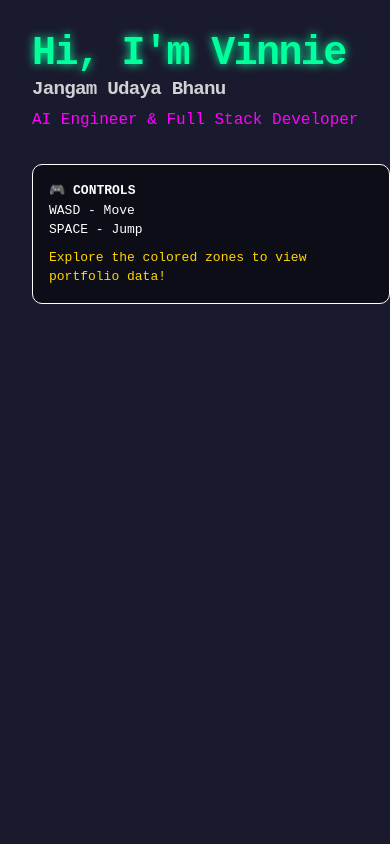
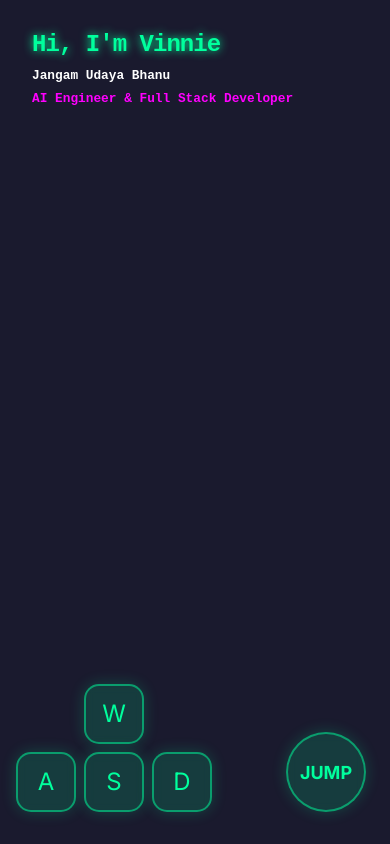
Before and after one commit to vinniebhanu2021/Vinnie-AI, a Next.js app: page / in a window 390 px wide. Built offline with nearby package versions, Linux system fonts and the light colour scheme; no server answers.

Commit message:
Implement Mobile Responsive UI and Virtual Touch Joystick

```diff
--- a/app/page.js
+++ b/app/page.js
@@ -5,6 +5,7 @@ import { KeyboardControls } from "@react-three/drei";
 import { Physics } from "@react-three/rapier";
 import GameWorld from "../components/GameWorld";
 import ErrorBoundary from "../components/ErrorBoundary";
+import MobileControls from "../components/MobileControls";
 
 export default function Home() {
   const keyboardMap = useMemo(() => [
@@ -17,6 +18,19 @@ export default function Home() {
 
   return (
     <main style={{ width: '100vw', height: '100vh', background: '#1a1a2e', overflow: 'hidden' }}>
+
+      <style>{`
+        .responsive-title { font-size: 2.5rem; }
+        .responsive-subtitle { font-size: 1rem; }
+        .controls-box { display: block; }
+        @media (max-width: 768px) {
+          .responsive-title { font-size: 1.5rem !important; }
+          .responsive-subtitle { font-size: 0.8rem !important; }
+          .controls-box { display: none !important; }
+        }
+      `}</style>
+
+      <MobileControls />
 
       <ErrorBoundary>
         <KeyboardControls map={keyboardMap}>
@@ -37,14 +51,17 @@ export default function Home() {
 
       {/* Universal UI Overlay */}
       <div style={{ position: 'absolute', top: '2rem', left: '2rem', color: '#fff', pointerEvents: 'none', fontFamily: 'monospace', zIndex: 100 }}>
-        <h1 style={{ fontSize: '2.5rem', color: '#00ff9d', textShadow: '0 0 10px #00ff9d', margin: 0 }}>Hi, I'm Vinnie</h1>
-        <h2 style={{ fontSize: '1.2rem', margin: '0.2rem 0 0 0', color: 'rgba(255,255,255,0.8)' }}>Jangam Udaya Bhanu</h2>
-        <p style={{ fontSize: '1rem', marginTop: '0.5rem', color: '#ff00ff' }}>AI Engineer & Full Stack Developer</p>
-        <div style={{ marginTop: '2rem', padding: '1rem', background: 'rgba(0,0,0,0.5)', borderRadius: '10px', border: '1px solid #fff' }}>
-          <p>🎮 <b>CONTROLS</b></p>
-          <p>WASD - Move</p>
-          <p>SPACE - Jump</p>
-          <p style={{ marginTop: '0.5rem', color: '#ffd700' }}>Explore the colored zones to view portfolio data!</p>
+        <h1 className="responsive-title" style={{ color: '#00ff9d', textShadow: '0 0 10px #00ff9d', margin: 0 }}>Hi, I'm Vinnie</h1>
+        <p className="responsive-subtitle" style={{ margin: '0.5rem 0 0 0', fontWeight: 'bold' }}>Jangam Udaya Bhanu</p>
+        <p className="responsive-subtitle" style={{ margin: '0.2rem 0', color: '#ff00ff', fontWeight: 'bold' }}>AI Engineer & Full Stack Developer</p>
+
+        <div className="controls-box" style={{ marginTop: '2rem', padding: '1rem', background: 'rgba(20,20,30,0.8)', border: '1px solid #fff', borderRadius: '8px', display: 'inline-block' }}>
+          <h3 style={{ margin: '0 0 0.5rem 0', fontSize: '0.9rem', display: 'flex', alignItems: 'center', gap: '8px' }}>
+            <span>🎮</span> CONTROLS
+          </h3>
+          <p style={{ margin: '0.2rem 0', fontSize: '0.8rem' }}>WASD - Move</p>
+          <p style={{ margin: '0.2rem 0', fontSize: '0.8rem' }}>SPACE - Jump</p>
+          <p style={{ margin: '1rem 0 0 0', fontSize: '0.8rem', color: '#ffcc00' }}>Explore the colored zones to view portfolio data!</p>
         </div>
       </div>
     </main>
--- /dev/null
+++ b/components/MobileControls.js
@@ -0,0 +1,74 @@
+"use client";
+import React, { useEffect, useState } from 'react';
+
+// Global mutable state for extreme performance (no React re-renders required!)
+export const mobileInputs = {
+  forward: false,
+  backward: false,
+  left: false,
+  right: false,
+  jump: false,
+};
+
+export default function MobileControls() {
+  const [isMobile, setIsMobile] = useState(false);
+
+  useEffect(() => {
+    // Only show controls if the device supports touch or screen is very small
+    const checkMobile = () => setIsMobile(window.matchMedia("(max-width: 768px)").matches || ('ontouchstart' in window));
+    checkMobile();
+    window.addEventListener('resize', checkMobile);
+    return () => window.removeEventListener('resize', checkMobile);
+  }, []);
+
+  if (!isMobile) return null;
+
+  const btnStyle = {
+    width: '60px', height: '60px',
+    background: 'rgba(0, 255, 157, 0.15)',
+    border: '2px solid rgba(0, 255, 157, 0.5)',
+    borderRadius: '15px',
+    color: '#00ff9d',
+    display: 'flex', alignItems: 'center', justifyContent: 'center',
+    fontSize: '24px', userSelect: 'none',
+    touchAction: 'none', // Critical to prevent scrolling/zooming when dragging on buttons
+    backdropFilter: 'blur(5px)',
+    boxShadow: '0 0 15px rgba(0, 255, 157, 0.2)'
+  };
+
+  const handleTouch = (dir, state) => (e) => {
+    e.preventDefault();
+    mobileInputs[dir] = state;
+  };
+
+  return (
+    <div style={{ position: 'absolute', bottom: 0, left: 0, width: '100vw', height: '100vh', pointerEvents: 'none', zIndex: 1000 }}>
+      {/* D-Pad (Bottom Left) */}
+      <div style={{ position: 'absolute', bottom: '2rem', left: '1rem', pointerEvents: 'auto' }}>
+        <div style={{ display: 'flex', flexDirection: 'column', alignItems: 'center', gap: '8px' }}>
+          <div
+            style={btnStyle}
+            onTouchStart={handleTouch('forward', true)}
+            onTouchEnd={handleTouch('forward', false)}
+          >W</div>
+          <div style={{ display: 'flex', gap: '8px' }}>
+            <div style={btnStyle} onTouchStart={handleTouch('left', true)} onTouchEnd={handleTouch('left', false)}>A</div>
+            <div style={btnStyle} onTouchStart={handleTouch('backward', true)} onTouchEnd={handleTouch('backward', false)}>S</div>
+            <div style={btnStyle} onTouchStart={handleTouch('right', true)} onTouchEnd={handleTouch('right', false)}>D</div>
+          </div>
+        </div>
+      </div>
+
+      {/* Jump Button (Bottom Right) */}
+      <div style={{ position: 'absolute', bottom: '2rem', right: '1.5rem', pointerEvents: 'auto' }}>
+        <div
+          style={{ ...btnStyle, width: '80px', height: '80px', borderRadius: '50%', fontSize: '18px', fontWeight: 'bold' }}
+          onTouchStart={handleTouch('jump', true)}
+          onTouchEnd={handleTouch('jump', false)}
+        >
+          JUMP
+        </div>
+      </div>
+    </div>
+  );
+}
--- a/components/Player.js
+++ b/components/Player.js
@@ -4,6 +4,7 @@ import { useFrame } from "@react-three/fiber";
 import { useKeyboardControls } from "@react-three/drei";
 import { RigidBody, CapsuleCollider } from "@react-three/rapier";
 import * as THREE from "three";
+import { mobileInputs } from "./MobileControls";
 
 const SPEED = 7;
 const JUMP_FORCE = 8;
@@ -20,7 +21,13 @@ export default function Player({ playerPositionRef }) {
   useFrame((state, delta) => {
     if (!bodyRef.current || !avatarGroupRef.current) return;
 
-    const { forward, backward, left, right, jump } = get();
+    // Merge physical keyboard inputs with Virtual Touch inputs!
+    const { forward: kF, backward: kB, left: kL, right: kR, jump: kJ } = get();
+    const forward = kF || mobileInputs.forward;
+    const backward = kB || mobileInputs.backward;
+    const left = kL || mobileInputs.left;
+    const right = kR || mobileInputs.right;
+    const jump = kJ || mobileInputs.jump;
 
     // Get current velocity and position
     const velocity = bodyRef.current.linvel();
```
